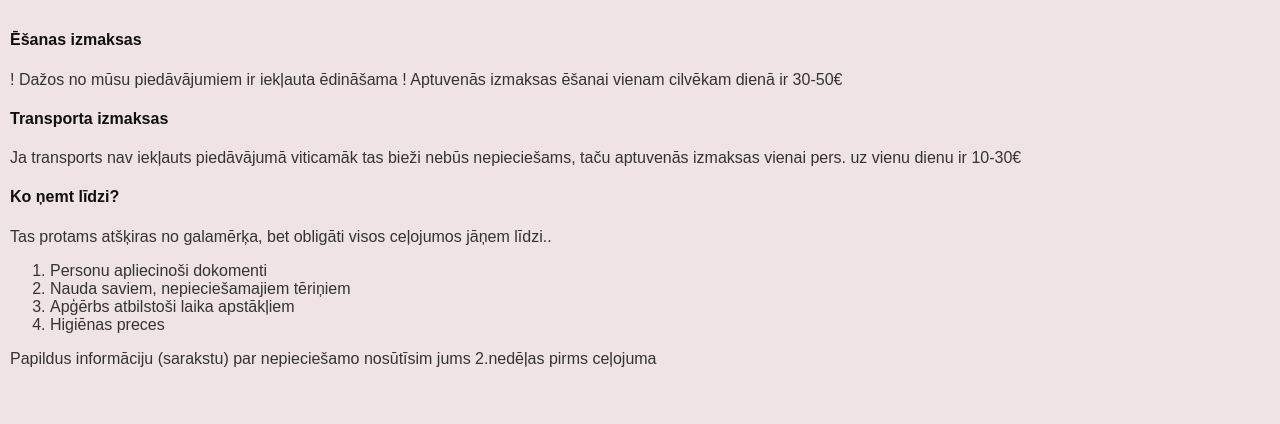
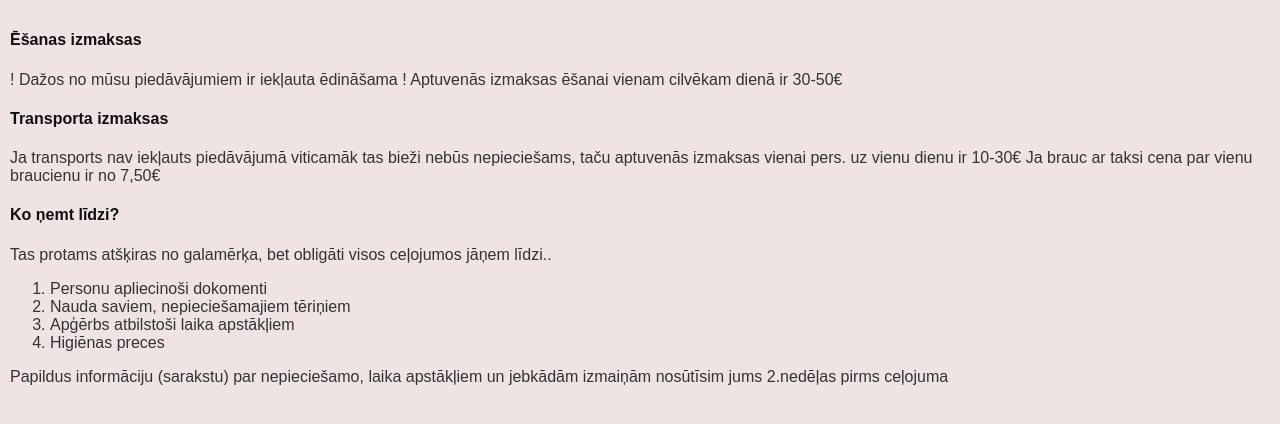
Before and after one commit to bartasevicaa/sapnu_celojums_pd, a plain HTML site: page mans sapņu ceļojums/info.html in a window 1280 px wide. Drawn offline with Linux system fonts and the light colour scheme.

Commit message:
info.html

```diff
--- a/mans sapņu ceļojums/info.html
+++ b/mans sapņu ceļojums/info.html
@@ -8,14 +8,14 @@
 </head>
 <body>
   <p> <h4>Ēšanas izmaksas </h4> ! Dažos no mūsu piedāvājumiem ir iekļauta ēdināšama ! Aptuvenās izmaksas ēšanai vienam cilvēkam dienā ir 30-50€ </p>
-  <p>  <h4> Transporta izmaksas </h4>  Ja transports nav iekļauts piedāvājumā viticamāk tas bieži nebūs nepieciešams, taču aptuvenās izmaksas vienai pers. uz vienu dienu ir 10-30€ </p>
+  <p>  <h4> Transporta izmaksas </h4>  Ja transports nav iekļauts piedāvājumā viticamāk tas bieži nebūs nepieciešams, taču aptuvenās izmaksas vienai pers. uz vienu dienu ir 10-30€ Ja brauc ar taksi cena par vienu braucienu ir no 7,50€  </p>
    <p> <h4>  Ko ņemt līdzi?  </h4> Tas protams atšķiras no galamērķa, bet obligāti visos ceļojumos jāņem līdzi.. <ol>
     <li> Personu apliecinoši dokomenti </li>
   <li> Nauda saviem, nepieciešamajiem tēriņiem </li>
 <li> Apģērbs atbilstoši laika apstākļiem </li>
 <li> Higiēnas preces </li>
  </ol>
- Papildus informāciju (sarakstu) par nepieciešamo nosūtīsim jums 2.nedēļas pirms ceļojuma </p>
+<p> Papildus informāciju (sarakstu) par nepieciešamo, laika apstākļiem un jebkādām izmaiņām nosūtīsim jums 2.nedēļas pirms ceļojuma </p>
 
 </body>
 </html>
```
